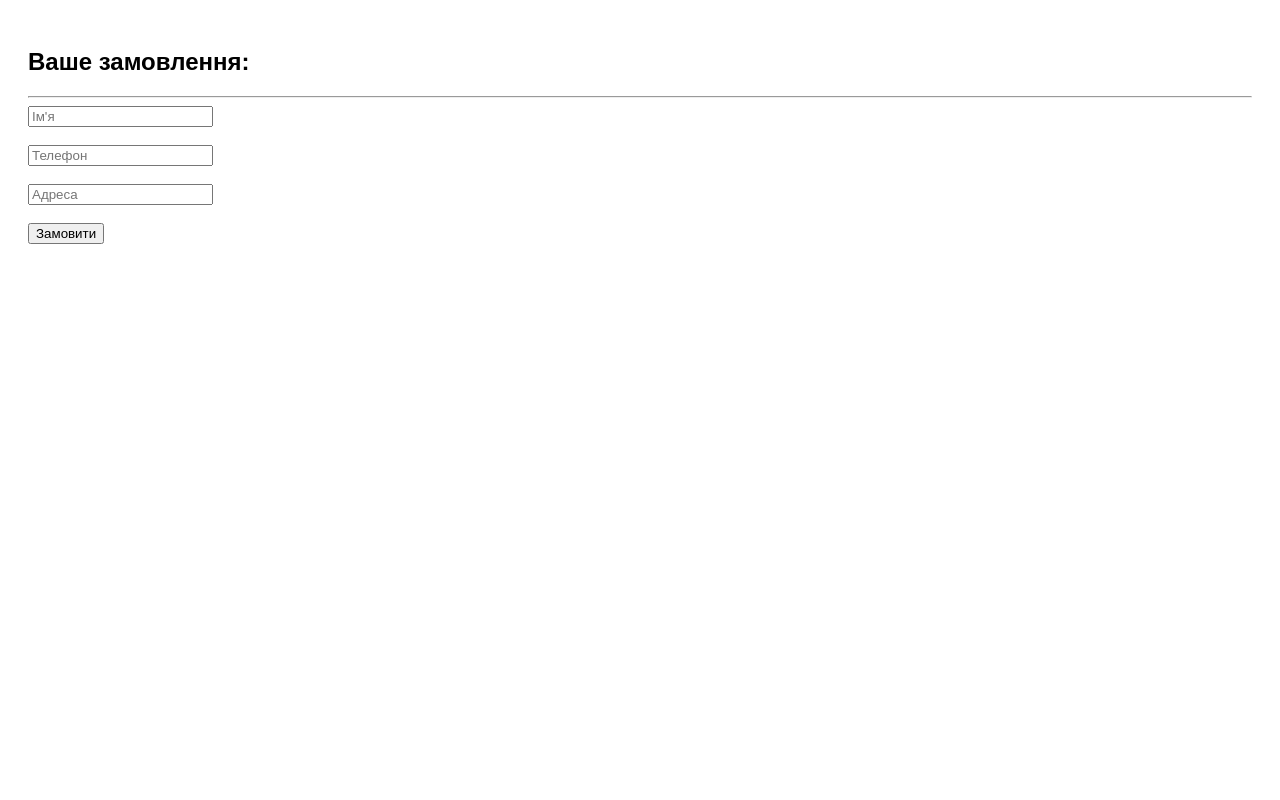
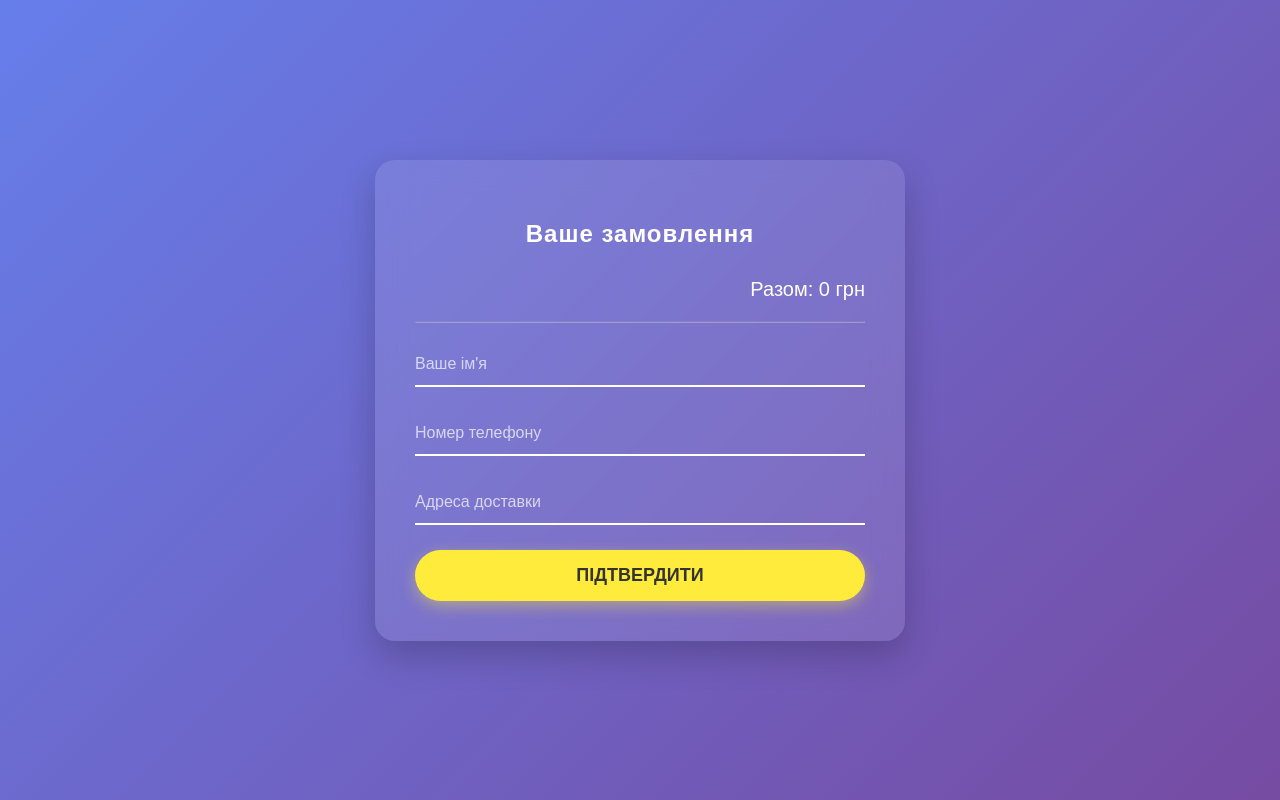
Before and after one commit to andrejsoldatenkov831-del/food-express-site, a website: page st3.html in a window 1280 px wide. Drawn offline with Linux system fonts and the light colour scheme.

Commit message:
Final beauty and logic fix

```diff
--- a/st3.html
+++ b/st3.html
@@ -2,44 +2,99 @@
 <html lang="uk">
 <head>
     <meta charset="UTF-8">
-    <title>Оформлення</title>
+    <title>Оформлення замовлення</title>
+    <style>
+        body {
+            font-family: 'Poppins', sans-serif;
+            background: linear-gradient(135deg, #667eea 0%, #764ba2 100%);
+            display: flex; justify-content: center; align-items: center;
+            min-height: 100vh; margin: 0; color: white;
+        }
+        .order-card {
+            background: rgba(255, 255, 255, 0.1);
+            backdrop-filter: blur(15px);
+            padding: 40px; border-radius: 20px;
+            box-shadow: 0 15px 35px rgba(0,0,0,0.2);
+            width: 100%; max-width: 450px;
+            animation: fadeInScale 0.6s ease-out;
+        }
+        @keyframes fadeInScale {
+            from { opacity: 0; transform: scale(0.9); }
+            to { opacity: 1; transform: scale(1); }
+        }
+        h2 { text-align: center; margin-bottom: 30px; letter-spacing: 1px; }
+        .input-group { position: relative; margin-bottom: 25px; }
+        input {
+            width: 100%; padding: 12px 0; background: none; border: none;
+            border-bottom: 2px solid #fff; color: white; font-size: 16px; outline: none;
+            transition: 0.3s;
+        }
+        .input-group label {
+            position: absolute; top: 12px; left: 0; pointer-events: none;
+            transition: 0.3s; color: rgba(255,255,255,0.7);
+        }
+        input:focus ~ label, input:valid ~ label {
+            top: -15px; font-size: 12px; color: #ffeb3b;
+        }
+        .item-row { display: flex; justify-content: space-between; margin-bottom: 10px; font-size: 14px; }
+        .submit-btn {
+            width: 100%; padding: 15px; border-radius: 30px; border: none;
+            background: #ffeb3b; color: #333; font-weight: bold; font-size: 18px;
+            cursor: pointer; transition: 0.3s; box-shadow: 0 5px 15px rgba(255,235,59,0.4);
+        }
+        .submit-btn:hover { transform: translateY(-3px); background: #fff; }
+    </style>
 </head>
-<body style="font-family: sans-serif; padding: 20px;">
-    <h2>Ваше замовлення:</h2>
-    <div id="items-list"></div>
-    <hr>
-    <form id="orderForm">
-        <input type="text" id="name" placeholder="Ім'я" required><br><br>
-        <input type="tel" id="phone" placeholder="Телефон" required><br><br>
-        <input type="text" id="addr" placeholder="Адреса" required><br><br>
-        <button type="submit">Замовити</button>
+<body>
+
+<div class="order-card">
+    <h2>Ваше замовлення</h2>
+    <div id="cart-list"></div>
+    <p style="text-align: right; font-size: 20px;">Разом: <span id="final-sum">0</span> грн</p>
+    <hr style="opacity: 0.3; margin: 20px 0;">
+
+    <form id="checkoutForm">
+        <div class="input-group">
+            <input type="text" id="user-name" required>
+            <label>Ваше ім'я</label>
+        </div>
+        <div class="input-group">
+            <input type="tel" id="user-phone" required>
+            <label>Номер телефону</label>
+        </div>
+        <div class="input-group">
+            <input type="text" id="user-addr" required>
+            <label>Адреса доставки</label>
+        </div>
+        <button type="submit" class="submit-btn">ПІДТВЕРДИТИ</button>
     </form>
+</div>
 
 <script>
-        const list = document.getElementById('items-list');
-        let cart = JSON.parse(sessionStorage.getItem('cart')) || [];
+    const list = document.getElementById('cart-list');
+    const cart = JSON.parse(sessionStorage.getItem('cart')) || [];
     let total = 0;
 
-        cart.forEach(i => {
-            list.innerHTML += `<p>${i.name} — ${i.price} грн</p>`;
-            total += i.price;
+    cart.forEach(item => {
+        list.innerHTML += `<div class="item-row"><span>${item.name}</span><span>${item.price} грн</span></div>`;
+        total += item.price;
     });
+    document.getElementById('final-sum').innerText = total;
 
-        document.getElementById('orderForm').onsubmit = async (e) => {
+    document.getElementById('checkoutForm').onsubmit = async (e) => {
         e.preventDefault();
-            const res = await fetch('/api/order', {
+        const response = await fetch('/api/order', {
             method: 'POST',
             headers: {'Content-Type': 'application/json'},
             body: JSON.stringify({
-                    name: document.getElementById('name').value,
-                    phone: document.getElementById('phone').value,
-                    address: document.getElementById('addr').value,
-                    items: cart,
-                    total: total
+                name: document.getElementById('user-name').value,
+                phone: document.getElementById('user-phone').value,
+                address: document.getElementById('user-addr').value,
+                items: cart, total: total
             })
         });
-            if (res.ok) {
-                alert("Замовлення прийнято!");
+        if (response.ok) {
+            alert("Замовлення успішно відправлено!");
             sessionStorage.clear();
             window.location.href = "/";
         }
```
Also changed, not shown: server.js (+2 -17 lines). Lines whose indentation alone changed are shown as unchanged.
